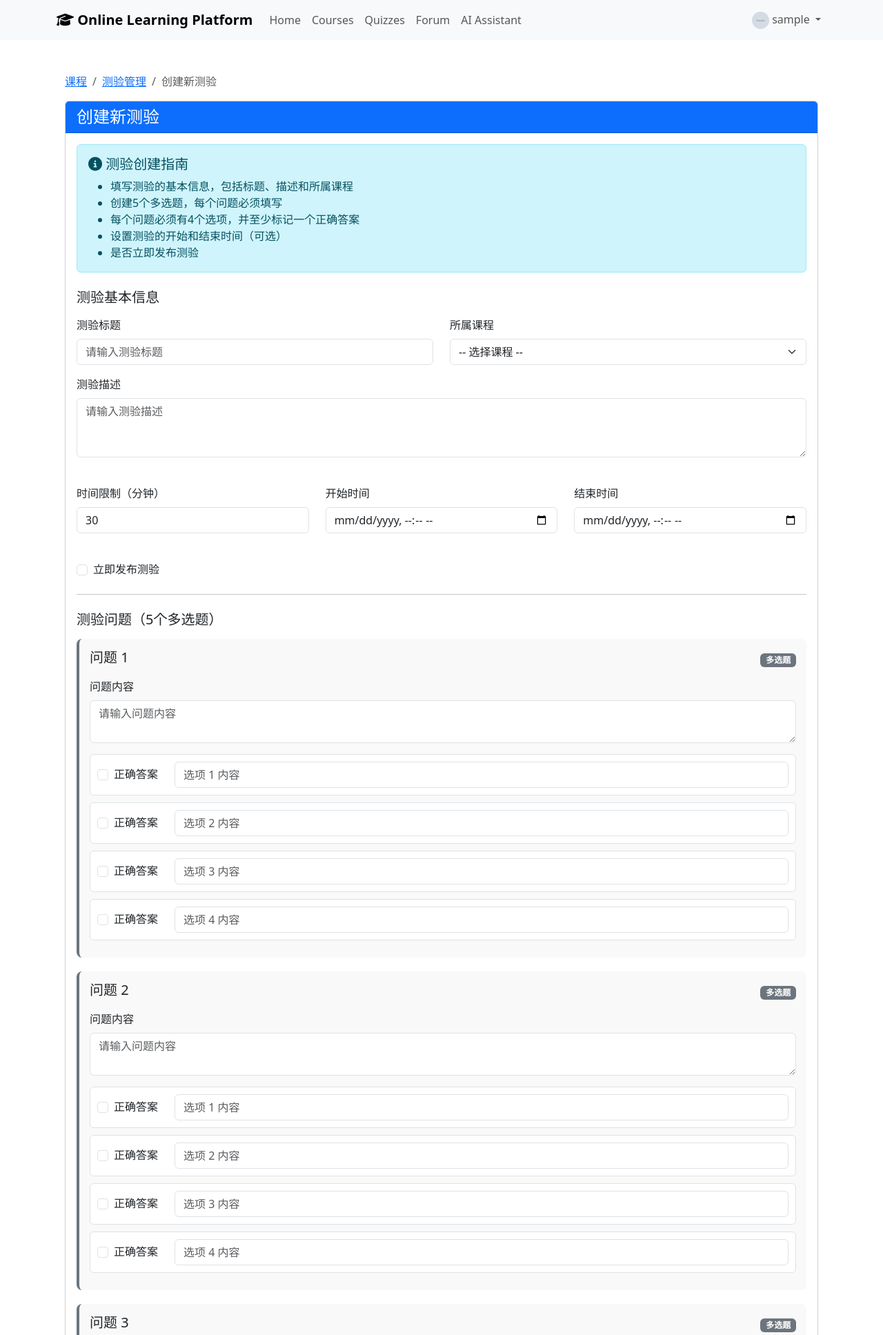
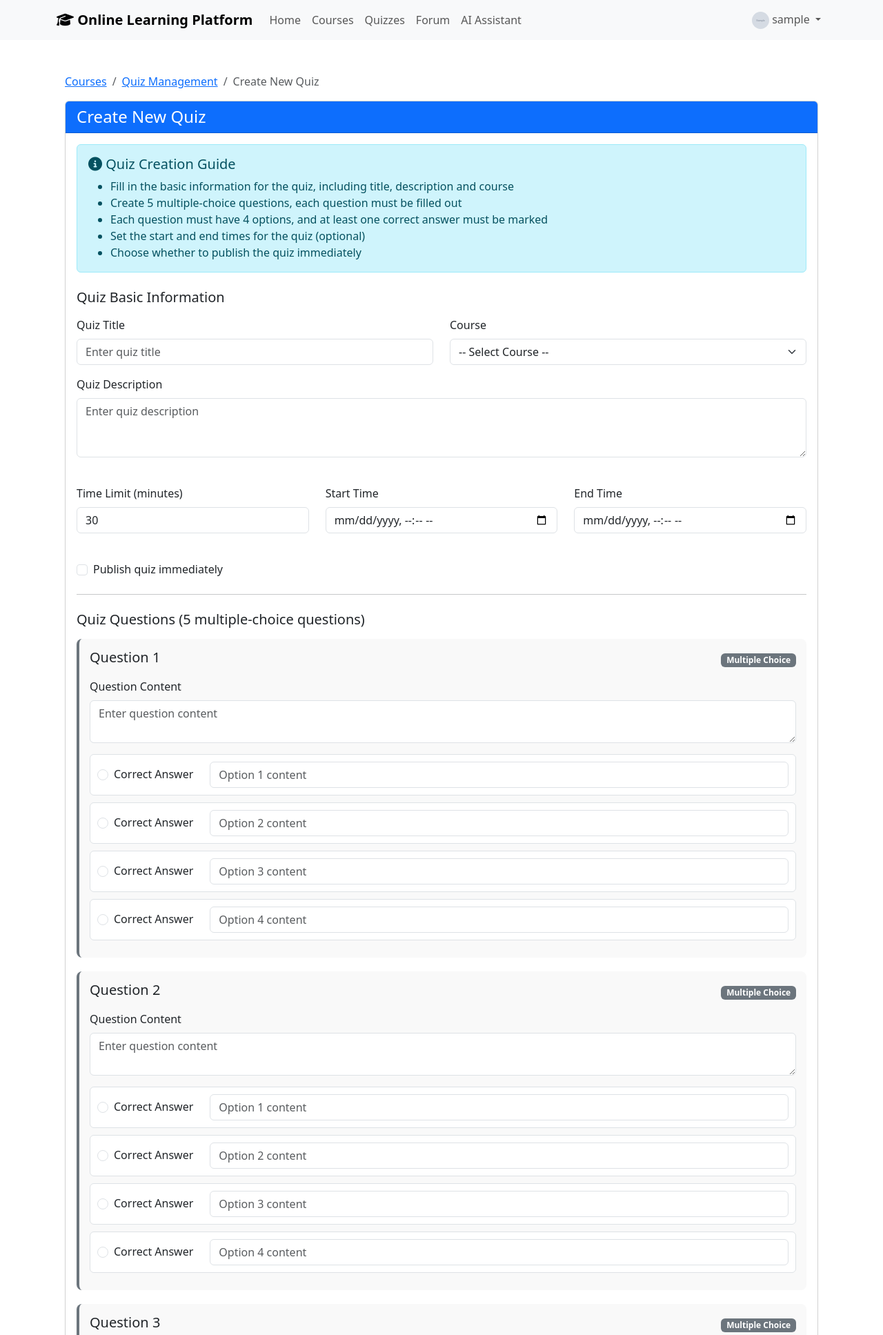
Before and after one commit to Kra828/5012IT_project, a Django app: page /quizzes/create/ in a window 1280 px wide. Shown: the top 1935 px of the page at 69% size. Run offline with Django 5.2, Linux system fonts and the light colour scheme; a user stored in the database is signed in; tables that the repository leaves empty hold one stand-in row (values such as "Sample post"); grey boxes marked "Sample" are stand-in pictures; some libraries are stand-ins or nearby versions.

Commit message:
bug fixes and upadte email uiquity check feature

```diff
--- a/quizzes/views.py
+++ b/quizzes/views.py
@@ -391,10 +391,23 @@ class QuizCreateView(LoginRequiredMixin, View):
 
                 # Process 4 choices
                 choices_data = []
-                has_correct = False
+                correct_option = request.POST.get(f'question_{i}_correct')
+
+                if not correct_option:
+                    messages.error(request, _(f"Question {i} must have a correct answer selected."))
+                    # Delete created question and choices
+                    question.delete()
+                    return render(request, 'quizzes/quiz_form.html', {
+                        'form': form,
+                        'courses': courses,
+                        'is_create': True
+                    })
+
+                correct_option_num = int(correct_option)
+
                 for j in range(1, 5):  # Fixed 4 choices
                     choice_text = request.POST.get(f'question_{i}_choice_{j}')
-                    is_correct = request.POST.get(f'question_{i}_correct_{j}') == 'on'
+                    is_correct = (j == correct_option_num)
 
                     if not choice_text:
                         messages.error(request, _(f"All choices for question {i} must be filled out."))
@@ -404,9 +417,6 @@ class QuizCreateView(LoginRequiredMixin, View):
                             'is_create': True
                         })
 
-                    if is_correct:
-                        has_correct = True
-
                     # Create choice
                     Choice.objects.create(
                         question=question,
@@ -414,17 +424,6 @@ class QuizCreateView(LoginRequiredMixin, View):
                         is_correct=is_correct,
                         choice_number=j
                     )
-
-                # Ensure each question has at least one correct answer
-                if not has_correct:
-                    messages.error(request, _(f"Question {i} must be marked with at least one correct answer."))
-                    # Delete created question and choices
-                    question.delete()
-                    return render(request, 'quizzes/quiz_form.html', {
-                        'form': form,
-                        'courses': courses,
-                        'is_create': True
-                    })
 
             messages.success(request, _("Quiz created successfully!"))
             return redirect('quizzes:teacher_quiz_list')
@@ -482,13 +481,8 @@ class QuizUpdateView(LoginRequiredMixin, View):
 
             # Process 5 questions
             for i in range(1, 6):  # Fixed 5 questions
-                question = Question.objects.get_or_create(
-                    quiz=quiz,
-                    question_number=i,
-                    defaults={'question_text': ''}
-                )[0]
+                question_text = request.POST.get(f'question_{i}')
 
-                question_text = request.POST.get(f'question_{i}')
                 if not question_text:
                     messages.error(request, _("All questions must be filled out."))
                     return render(request, 'quizzes/quiz_form.html', {
@@ -499,20 +493,41 @@ class QuizUpdateView(LoginRequiredMixin, View):
                         'is_create': False
                     })
 
+                # Get or create question
+                question = Question.objects.get_or_create(
+                    quiz=quiz,
+                    question_number=i,
+                    defaults={'question_text': question_text}
+                )[0]
+
+                # Update question text
                 question.question_text = question_text
                 question.save()
 
                 # Process 4 choices
-                has_correct = False
+                correct_option = request.POST.get(f'question_{i}_correct')
+
+                if not correct_option:
+                    messages.error(request, _(f"Question {i} must have a correct answer selected."))
+                    return render(request, 'quizzes/quiz_form.html', {
+                        'form': form,
+                        'quiz': quiz,
+                        'questions': quiz.get_questions(),
+                        'courses': courses,
+                        'is_create': False
+                    })
+
+                correct_option_num = int(correct_option)
+
+                # First, reset all choices to not correct
+                existing_choices = Choice.objects.filter(question=question)
+                for choice in existing_choices:
+                    choice.is_correct = False
+                    choice.save()
+
                 for j in range(1, 5):  # Fixed 4 choices
-                    choice = Choice.objects.get_or_create(
-                        question=question,
-                        choice_number=j,
-                        defaults={'choice_text': '', 'is_correct': False}
-                    )[0]
-
                     choice_text = request.POST.get(f'question_{i}_choice_{j}')
-                    is_correct = request.POST.get(f'question_{i}_correct_{j}') == 'on'
+                    is_correct = (j == correct_option_num)
 
                     if not choice_text:
                         messages.error(request, _(f"All choices for question {i} must be filled out."))
@@ -524,23 +539,17 @@ class QuizUpdateView(LoginRequiredMixin, View):
                             'is_create': False
                         })
 
-                    if is_correct:
-                        has_correct = True
+                    # Get or create choice
+                    choice = Choice.objects.get_or_create(
+                        question=question,
+                        choice_number=j,
+                        defaults={'choice_text': choice_text, 'is_correct': is_correct}
+                    )[0]
 
+                    # Update choice
                     choice.choice_text = choice_text
                     choice.is_correct = is_correct
                     choice.save()
-
-                # Ensure each question has at least one correct answer
-                if not has_correct:
-                    messages.error(request, _(f"Question {i} must be marked with at least one correct answer."))
-                    return render(request, 'quizzes/quiz_form.html', {
-                        'form': form,
-                        'quiz': quiz,
-                        'questions': quiz.get_questions(),
-                        'courses': courses,
-                        'is_create': False
-                    })
 
             messages.success(request, _("Quiz updated successfully!"))
             return redirect('quizzes:teacher_quiz_list')
--- a/templates/quizzes/quiz_form.html
+++ b/templates/quizzes/quiz_form.html
@@ -2,7 +2,7 @@
 {% load static %}
 
 {% block title %}
-  {% if is_create %}创建新测验{% else %}编辑测验{% endif %}
+  {% if is_create %}Create New Quiz{% else %}Edit Quiz{% endif %}
 {% endblock %}
 
 {% block extra_css %}
@@ -52,10 +52,10 @@
         <div class="col-12">
             <nav aria-label="breadcrumb">
                 <ol class="breadcrumb">
-                    <li class="breadcrumb-item"><a href="{% url 'courses:course_list' %}">课程</a></li>
-                    <li class="breadcrumb-item"><a href="{% url 'quizzes:teacher_quiz_list' %}">测验管理</a></li>
+                    <li class="breadcrumb-item"><a href="{% url 'courses:course_list' %}">Courses</a></li>
+                    <li class="breadcrumb-item"><a href="{% url 'quizzes:teacher_quiz_list' %}">Quiz Management</a></li>
                     <li class="breadcrumb-item active" aria-current="page">
-                        {% if is_create %}创建新测验{% else %}编辑测验{% endif %}
+                        {% if is_create %}Create New Quiz{% else %}Edit Quiz{% endif %}
                     </li>
                 </ol>
             </nav>
@@ -66,42 +66,42 @@
         <div class="col-12">
             <div class="card mb-4">
                 <div class="card-header bg-primary text-white">
-                    <h4 class="mb-0">{% if is_create %}创建新测验{% else %}编辑测验 "{{ quiz.title }}"{% endif %}</h4>
+                    <h4 class="mb-0">{% if is_create %}Create New Quiz{% else %}Edit Quiz "{{ quiz.title }}"{% endif %}</h4>
                 </div>
                 <div class="card-body">
                     <form method="post" id="quiz-form">
                         {% csrf_token %}
 
-                        <!-- 基本信息 -->
+                        <!-- Basic Information -->
                         <div class="alert alert-info mb-4">
-                            <h5><i class="fas fa-info-circle"></i> 测验创建指南</h5>
+                            <h5><i class="fas fa-info-circle"></i> Quiz Creation Guide</h5>
                             <ul class="mb-0">
-                                <li>填写测验的基本信息，包括标题、描述和所属课程</li>
-                                <li>创建5个多选题，每个问题必须填写</li>
-                                <li>每个问题必须有4个选项，并至少标记一个正确答案</li>
-                                <li>设置测验的开始和结束时间（可选）</li>
-                                <li>是否立即发布测验</li>
+                                <li>Fill in the basic information for the quiz, including title, description and course</li>
+                                <li>Create 5 multiple-choice questions, each question must be filled out</li>
+                                <li>Each question must have 4 options, and at least one correct answer must be marked</li>
+                                <li>Set the start and end times for the quiz (optional)</li>
+                                <li>Choose whether to publish the quiz immediately</li>
                             </ul>
                         </div>
 
-                        <h5 class="mb-3">测验基本信息</h5>
+                        <h5 class="mb-3">Quiz Basic Information</h5>
                         <div class="row mb-4">
                             <div class="col-md-6">
                                 <div class="mb-3">
-                                    <label for="id_title" class="form-label">测验标题</label>
+                                    <label for="id_title" class="form-label">Quiz Title</label>
                                     {{ form.title.errors }}
                                     <input type="text" name="title" class="form-control {% if form.title.errors %}is-invalid{% endif %}"
-                                        id="id_title" placeholder="请输入测验标题"
+                                        id="id_title" placeholder="Enter quiz title"
                                         value="{% if form.title.value %}{{ form.title.value }}{% endif %}" required>
                                 </div>
                             </div>
                             <div class="col-md-6">
                                 <div class="mb-3">
-                                    <label for="id_course" class="form-label">所属课程</label>
+                                    <label for="id_course" class="form-label">Course</label>
                                     {{ form.course.errors }}
                                     <select name="course" class="form-select {% if form.course.errors %}is-invalid{% endif %}"
                                         id="id_course" required>
-                                        <option value="">-- 选择课程 --</option>
+                                        <option value="">-- Select Course --</option>
                                         {% for course in courses %}
                                         <option value="{{ course.id }}"
                                             {% if form.course.value|stringformat:"i" == course.id|stringformat:"i" %}selected{% endif %}>
@@ -113,10 +113,10 @@
                             </div>
                             <div class="col-12">
                                 <div class="mb-3">
-                                    <label for="id_description" class="form-label">测验描述</label>
+                                    <label for="id_description" class="form-label">Quiz Description</label>
                                     {{ form.description.errors }}
                                     <textarea name="description" class="form-control {% if form.description.errors %}is-invalid{% endif %}"
-                                        id="id_description" rows="3" placeholder="请输入测验描述">{% if form.description.value %}{{ form.description.value }}{% endif %}</textarea>
+                                        id="id_description" rows="3" placeholder="Enter quiz description">{% if form.description.value %}{{ form.description.value }}{% endif %}</textarea>
                                 </div>
                             </div>
                         </div>
@@ -124,16 +124,16 @@
                         <div class="row mb-4">
                             <div class="col-md-4">
                                 <div class="mb-3">
-                                    <label for="id_time_limit" class="form-label">时间限制（分钟）</label>
+                                    <label for="id_time_limit" class="form-label">Time Limit (minutes)</label>
                                     {{ form.time_limit.errors }}
                                     <input type="number" name="time_limit" class="form-control {% if form.time_limit.errors %}is-invalid{% endif %}"
-                                        id="id_time_limit" placeholder="0表示无限制" min="0"
+                                        id="id_time_limit" placeholder="0 means no limit" min="0"
                                         value="{% if form.time_limit.value %}{{ form.time_limit.value }}{% endif %}">
                                 </div>
                             </div>
                             <div class="col-md-4">
                                 <div class="mb-3">
-                                    <label for="id_start_time" class="form-label">开始时间</label>
+                                    <label for="id_start_time" class="form-label">Start Time</label>
                                     {{ form.start_time.errors }}
                                     <input type="datetime-local" name="start_time" class="form-control {% if form.start_time.errors %}is-invalid{% endif %}"
                                         id="id_start_time"
@@ -142,7 +142,7 @@
                             </div>
                             <div class="col-md-4">
                                 <div class="mb-3">
-                                    <label for="id_end_time" class="form-label">结束时间</label>
+                                    <label for="id_end_time" class="form-label">End Time</label>
                                     {{ form.end_time.errors }}
                                     <input type="datetime-local" name="end_time" class="form-control {% if form.end_time.errors %}is-invalid{% endif %}"
                                         id="id_end_time"
@@ -156,31 +156,31 @@
                                 <input type="checkbox" name="is_published" class="form-check-input" id="id_is_published"
                                     {% if form.is_published.value %}checked{% endif %}>
                                 <label class="form-check-label" for="id_is_published">
-                                    立即发布测验
+                                    Publish quiz immediately
                                 </label>
                             </div>
                         </div>
 
                         <hr class="my-4">
 
-                        <!-- 问题部分 -->
-                        <h5 class="mb-3">测验问题（5个多选题）</h5>
+                        <!-- Questions Section -->
+                        <h5 class="mb-3">Quiz Questions (5 multiple-choice questions)</h5>
 
                         {% for i in '12345' %}
                         <div class="question-container" id="question-{{ forloop.counter }}">
                             <div class="question-header">
-                                <h5>问题 {{ forloop.counter }}</h5>
-                                <span class="badge bg-secondary">多选题</span>
+                                <h5>Question {{ forloop.counter }}</h5>
+                                <span class="badge bg-secondary">Multiple Choice</span>
                             </div>
 
                             <div class="mb-3">
-                                <label for="question_{{ forloop.counter }}" class="form-label">问题内容</label>
+                                <label for="question_{{ forloop.counter }}" class="form-label">Question Content</label>
                                 <textarea
                                     name="question_{{ forloop.counter }}"
                                     id="question_{{ forloop.counter }}"
                                     class="form-control"
                                     rows="2"
-                                    placeholder="请输入问题内容"
+                                    placeholder="Enter question content"
                                     required
                                 >{% if not is_create %}{% for question in questions %}{% if question.question_number == forloop.parentloop.counter %}{{ question.question_text }}{% endif %}{% endfor %}{% endif %}</textarea>
                             </div>
@@ -191,10 +191,11 @@
                                     <div class="col-auto d-flex align-items-center">
                                         <div class="form-check">
                                             <input
-                                                type="checkbox"
+                                                type="radio"
                                                 class="form-check-input"
                                                 id="question_{{ forloop.parentloop.counter }}_correct_{{ forloop.counter }}"
-                                                name="question_{{ forloop.parentloop.counter }}_correct_{{ forloop.counter }}"
+                                                name="question_{{ forloop.parentloop.counter }}_correct"
+                                                value="{{ forloop.counter }}"
                                                 {% if not is_create %}
                                                     {% for question in questions %}
                                                         {% if question.question_number == forloop.parentloop.parentloop.counter %}
@@ -208,7 +209,7 @@
                                                 {% endif %}
                                             >
                                             <label class="form-check-label" for="question_{{ forloop.parentloop.counter }}_correct_{{ forloop.counter }}">
-                                                正确答案
+                                                Correct Answer
                                             </label>
                                         </div>
                                     </div>
@@ -218,7 +219,7 @@
                                             class="form-control"
                                             id="question_{{ forloop.parentloop.counter }}_choice_{{ forloop.counter }}"
                                             name="question_{{ forloop.parentloop.counter }}_choice_{{ forloop.counter }}"
-                                            placeholder="选项 {{ forloop.counter }} 内容"
+                                            placeholder="Option {{ forloop.counter }} content"
                                             required
                                             value="{% if not is_create %}{% for question in questions %}{% if question.question_number == forloop.parentloop.parentloop.counter %}{% for choice in question.choices.all %}{% if choice.choice_number == forloop.parentloop.counter %}{{ choice.choice_text }}{% endif %}{% endfor %}{% endif %}{% endfor %}{% endif %}"
                                         >
@@ -231,10 +232,10 @@
 
                         <div class="d-grid gap-2 d-md-flex justify-content-md-end mt-4">
                             <a href="{% url 'quizzes:teacher_quiz_list' %}" class="btn btn-outline-secondary">
-                                <i class="fas fa-times"></i> 取消
+                                <i class="fas fa-times"></i> Cancel
                             </a>
                             <button type="submit" class="btn btn-primary">
-                                <i class="fas fa-save"></i> {% if is_create %}创建测验{% else %}保存更改{% endif %}
+                                <i class="fas fa-save"></i> {% if is_create %}Create Quiz{% else %}Save Changes{% endif %}
                             </button>
                         </div>
                     </form>
@@ -248,22 +249,18 @@
 {% block extra_js %}
 <script>
     document.addEventListener('DOMContentLoaded', function() {
-        // 表单验证
+        // Form validation
         document.getElementById('quiz-form').addEventListener('submit', function(event) {
             let isValid = true;
 
-            // 检查每个问题是否有至少一个正确答案
+            // Check if each question has one correct answer
             for (let i = 1; i <= 5; i++) {
-                let hasCorrect = false;
-                for (let j = 1; j <= 4; j++) {
-                    if (document.getElementById(`question_${i}_correct_${j}`).checked) {
-                        hasCorrect = true;
-                        break;
-                    }
-                }
+                let questionHasCorrect = false;
 
-                if (!hasCorrect) {
-                    alert(`问题 ${i} 必须标记至少一个正确答案！`);
+                // Check if there's a selected radio button for this question
+                const selectedRadio = document.querySelector(`input[name="question_${i}_correct"]:checked`);
+                if (!selectedRadio) {
+                    alert(`Question ${i} must have a correct answer selected.`);
                     event.preventDefault();
                     isValid = false;
                     break;
@@ -273,24 +270,32 @@
             return isValid;
         });
 
-        // 正确答案高亮显示
-        const correctCheckboxes = document.querySelectorAll('input[type="checkbox"][name^="question_"][name$="_correct"]');
-        correctCheckboxes.forEach(checkbox => {
+        // Highlight correct answer options
+        const correctRadios = document.querySelectorAll('input[type="radio"][name^="question_"][name$="_correct"]');
+        correctRadios.forEach(radio => {
             const updateContainer = () => {
-                const container = checkbox.closest('.option-container');
-                if (checkbox.checked) {
-                    container.classList.add('active');
-                    container.style.backgroundColor = '#d4edda';
-                    container.style.borderColor = '#c3e6cb';
-                } else {
+                // First, reset all containers for this question
+                const questionNum = radio.name.match(/question_(\d+)_correct/)[1];
+                document.querySelectorAll(`#question-${questionNum}-option-1, #question-${questionNum}-option-2, #question-${questionNum}-option-3, #question-${questionNum}-option-4`).forEach(container => {
                     container.classList.remove('active');
                     container.style.backgroundColor = '#fff';
                     container.style.borderColor = '#dee2e6';
+                });
+
+                // Then highlight the selected one
+                if (radio.checked) {
+                    const optionNum = radio.value;
+                    const container = document.getElementById(`question-${questionNum}-option-${optionNum}`);
+                    if (container) {
+                        container.classList.add('active');
+                        container.style.backgroundColor = '#d4edda';
+                        container.style.borderColor = '#c3e6cb';
+                    }
                 }
             };
 
-            updateContainer(); // 初始化
-            checkbox.addEventListener('change', updateContainer);
+            updateContainer(); // Initialize
+            radio.addEventListener('change', updateContainer);
         });
     });
 </script>
```
Also changed, not shown: accounts/admin.py (+7 -45 lines), accounts/forms.py (+7 -0 lines), accounts/models.py (+15 -6 lines), courses/admin.py (+21 -21 lines), elearning/settings.py (+7 -2 lines), templates/forum/comment_confirm_delete.html (+8 -8 lines), templates/forum/comment_form.html (+8 -8 lines), templates/forum/post_confirm_delete.html (+7 -7 lines), templates/forum/post_detail.html (+35 -35 lines), templates/forum/post_form.html (+10 -10 lines), templates/quizzes/quiz_result.html (+63 -7 lines), accounts/migrations/0002_alter_customuser_email.py (added).
